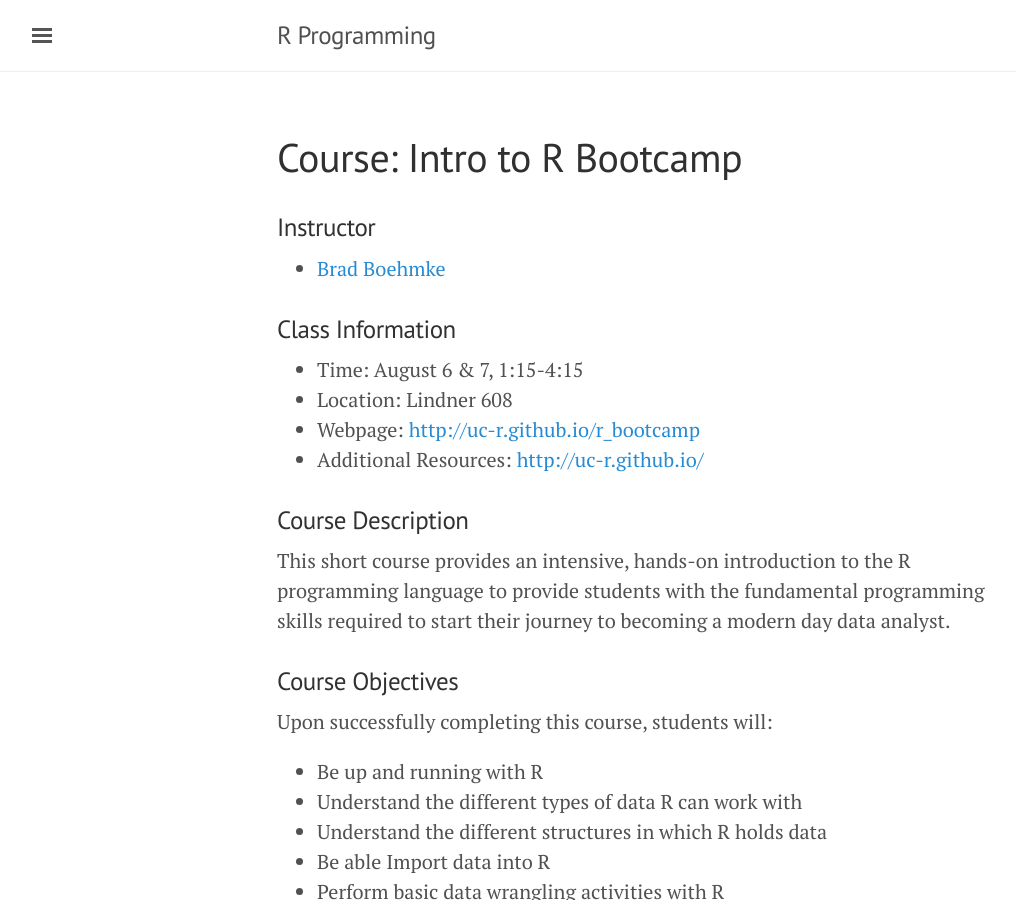
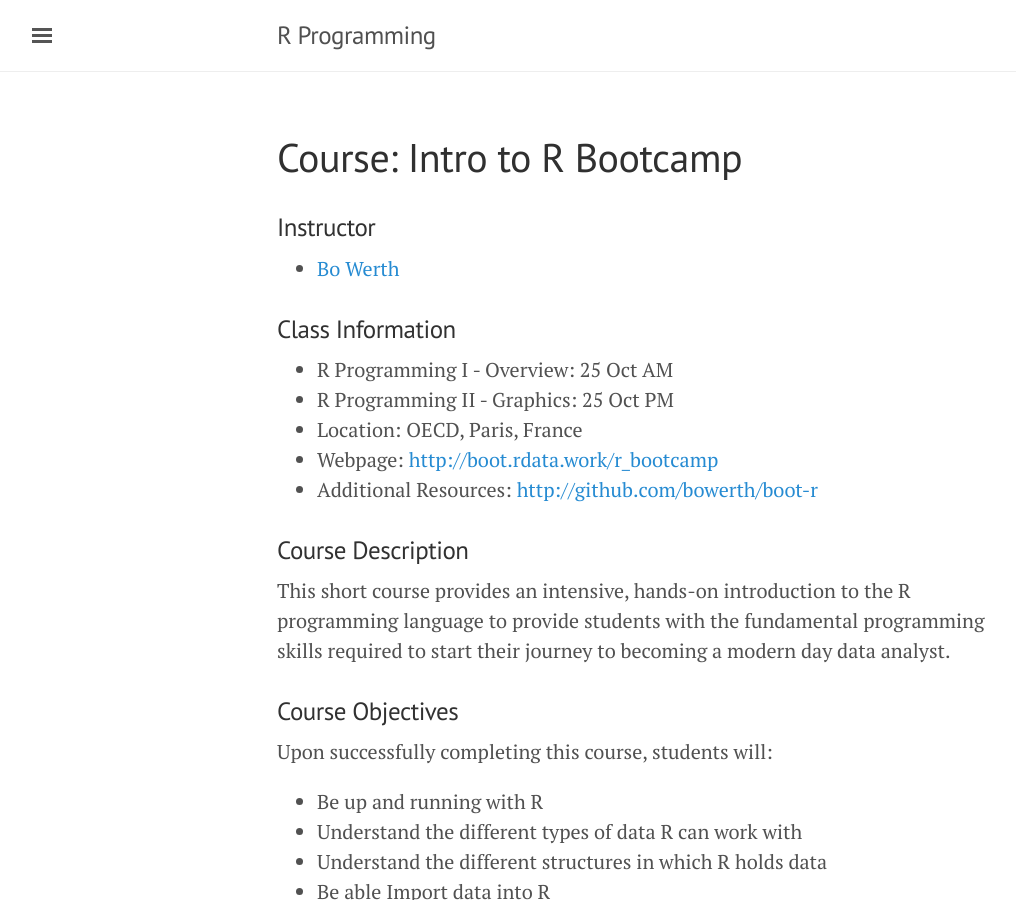
Before and after one commit to bowerth/boot-r, a Jekyll site: the page built from bootcamp/index.md, in a window 1280 px wide and 900 px high. Shown: the whole window, without its empty margins (3-1019 px from the left). Built offline with Jekyll 4.4.1, drawn with Linux system fonts in a browser that asks for light colours; nearby versions of some CDN libraries.

Commit message:
add attribution

```diff
--- a/bootcamp/index.md
+++ b/bootcamp/index.md
@@ -1,23 +1,24 @@
 ---
 id: 1834
 title: Course&#58; Intro to R Bootcamp
-date: 2016-06-10
-author: Brad Boehmke
+date: 2016-10-02
+author: Bo Werth
 layout: page
 permalink: /r_bootcamp
 ---
 
 ### Instructor
 
-  * [Brad Boehmke](http://bradleyboehmke.github.io/)
+  * [Bo Werth](http://github.com/bowerth/)
 
 
 ### Class Information
 
-* Time: August 6 & 7, 1:15-4:15
-* Location: Lindner 608
-* Webpage: [http://uc-r.github.io/r_bootcamp](http://uc-r.github.io/r_bootcamp)
-* Additional Resources: [http://uc-r.github.io/](http://uc-r.github.io/)
+* R Programming I - Overview: 25 Oct AM
+* R Programming II - Graphics: 25 Oct PM
+* Location: OECD, Paris, France
+* Webpage: [http://boot.rdata.work/r_bootcamp](boot.rdata.work/r_bootcamp)
+* Additional Resources: [http://github.com/bowerth/boot-r](http://github.com/bowerth/boot-r)
 
 ### Course Description
 
```
Also changed, not shown: _posts/2016-08-10-updated-bootcamp-files.md (deleted, +0 -12 lines).
